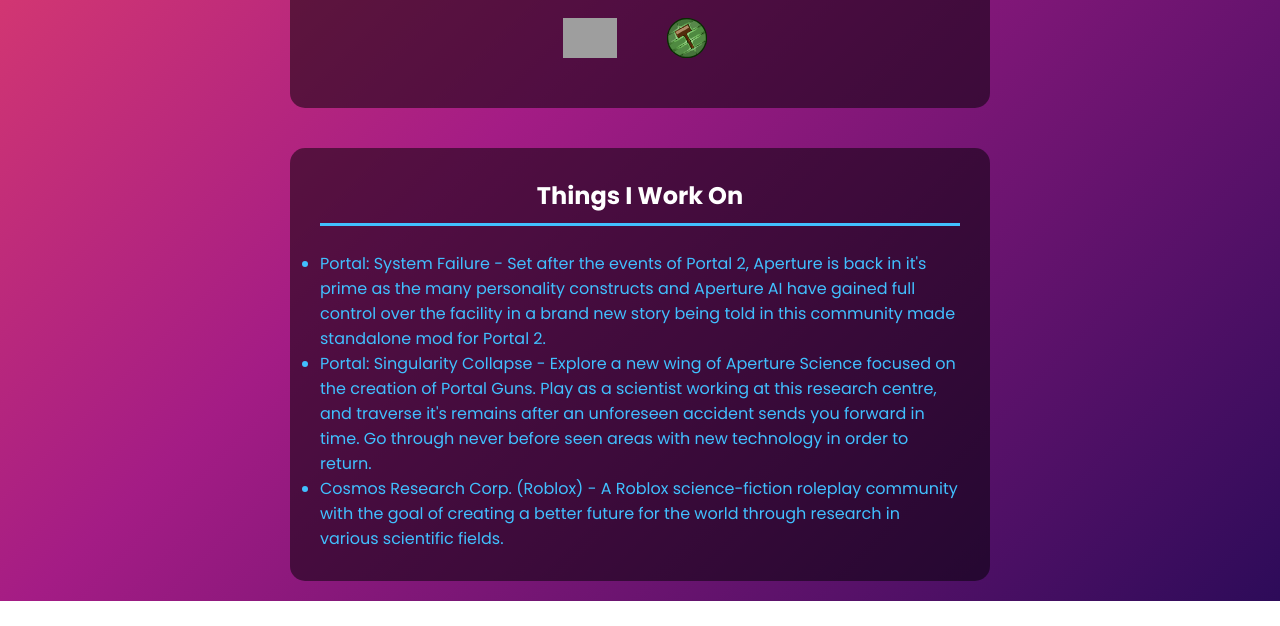
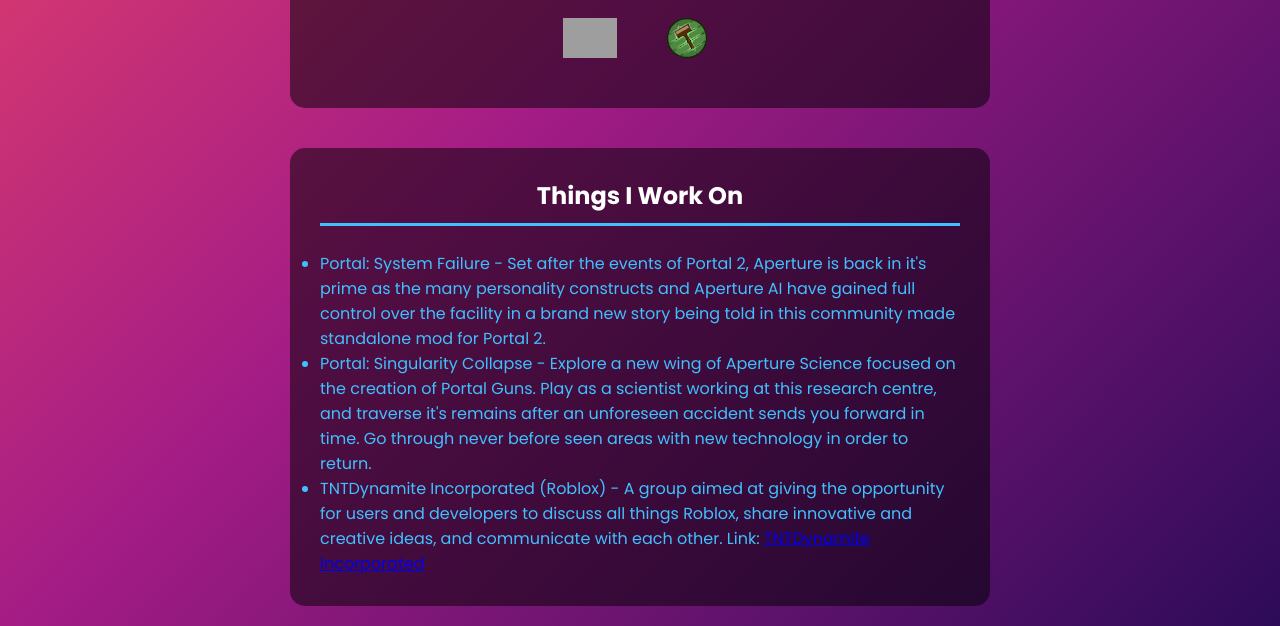
Before and after one commit to CrimsonError/PortfolioWeb, a plain HTML site: page public/about.html in a window 1280 px wide. Shown: the part 625-1251 px from the top of the page. Before the commit the page ends 1226 px from the top, so only its background shows below. Drawn offline with Linux system fonts and the light colour scheme; grey boxes are pictures that could not be loaded.

Commit message:
about-me update

```diff
--- a/public/about.html
+++ b/public/about.html
@@ -57,8 +57,9 @@
           research centre, and traverse it's remains after an unforeseen accident sends you forward in time. Go through
           never
           before seen areas with new technology in order to return.</li>
-        <li>Cosmos Research Corp. (Roblox) - A Roblox science-fiction roleplay community with the goal of creating
-          a better future for the world through research in various scientific fields.</li>
+        <li>TNTDynamite Incorporated (Roblox) - A group aimed at giving the opportunity for users and developers
+          to discuss all things Roblox, share innovative and creative ideas, and communicate with each other. Link:
+          <a href="https://www.roblox.com/communities/8533184/TNTDynamite-Incorporated#!/about">TNTDynamite Incorporated</a></li>
       </ul>
     </div>
   </section>
```
